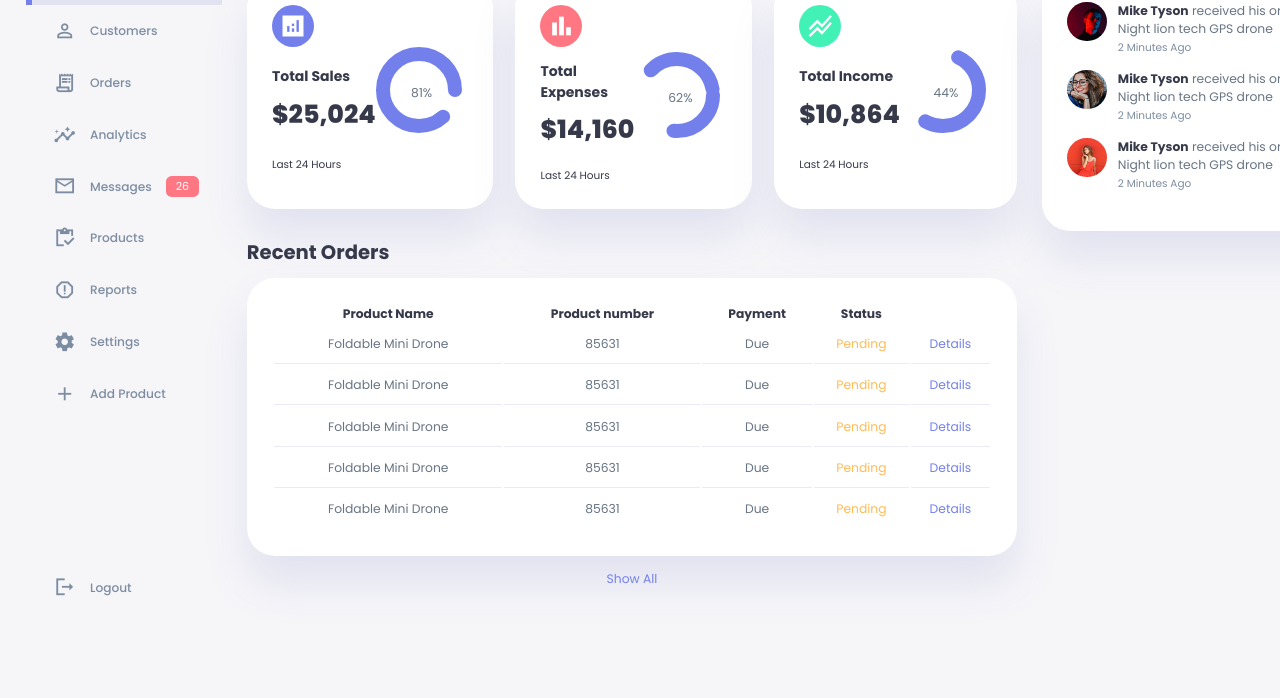
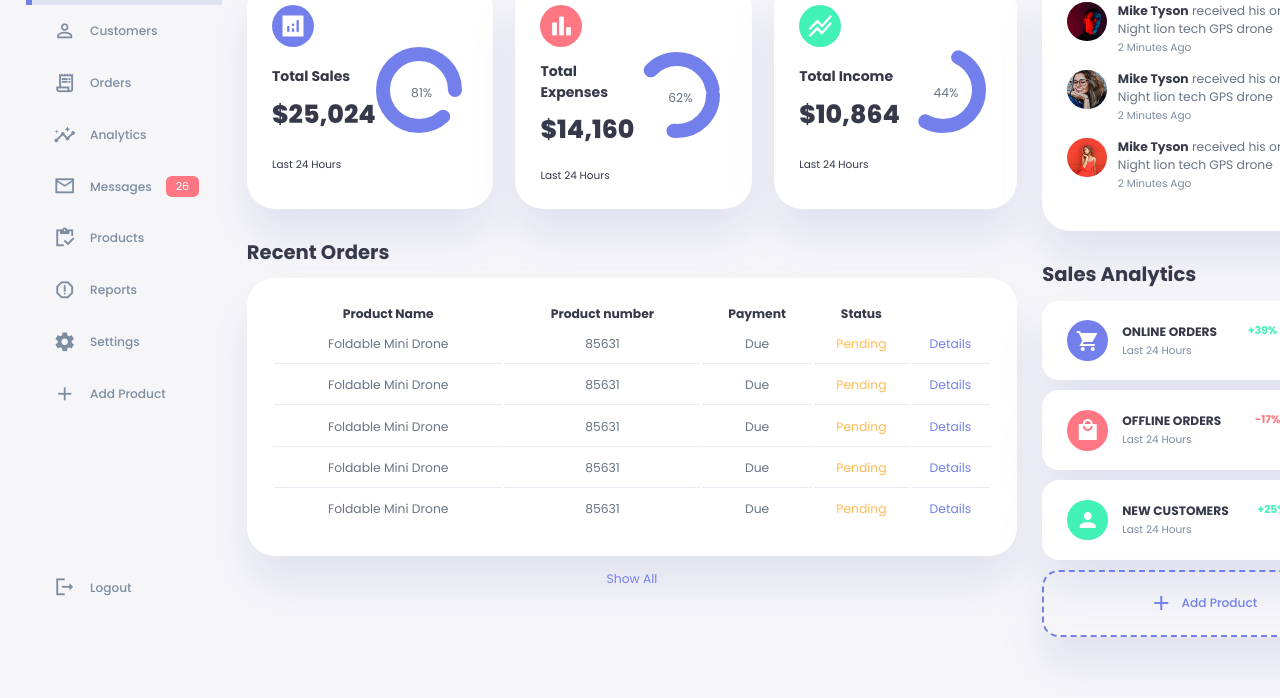
Before and after one commit to aorb93/Bootstrap, a website: page 2.-Dashboard/index.html in a window 1280 px wide. Shown: the part 138-836 px from the top of the page. Drawn offline with nearby package versions, Linux system fonts and the light colour scheme.

Commit message:
analytics

```diff
--- a/2.-Dashboard/index.html
+++ b/2.-Dashboard/index.html
@@ -238,6 +238,55 @@
 					</div>
 				</div>
 			</div>
+			<!-- END OF RECENT UPDATES -->
+			<div class="sales-analytics">
+				<h2>Sales Analytics</h2>
+				<div class="item online">
+					<div class="icon">
+						<span class="material-icons-sharp">shopping_cart</span>
+					</div>
+					<div class="right">
+						<div class="info">
+							<h3>ONLINE ORDERS</h3>
+							<small class="text-muted">Last 24 Hours</small>
+						</div>
+						<h5 class="success">+39%</h5>
+						<h3>3849</h3>
+					</div>
+				</div>
+				<div class="item offline">
+					<div class="icon">
+						<span class="material-icons-sharp">local_mall</span>
+					</div>
+					<div class="right">
+						<div class="info">
+							<h3>OFFLINE ORDERS</h3>
+							<small class="text-muted">Last 24 Hours</small>
+						</div>
+						<h5 class="danger">-17%</h5>
+						<h3>1100</h3>
+					</div>
+				</div>
+				<div class="item customers">
+					<div class="icon">
+						<span class="material-icons-sharp">person</span>
+					</div>
+					<div class="right">
+						<div class="info">
+							<h3>NEW CUSTOMERS</h3>
+							<small class="text-muted">Last 24 Hours</small>
+						</div>
+						<h5 class="success">+25%</h5>
+						<h3>849</h3>
+					</div>
+				</div>
+				<div class="item add-product">
+					<div>
+						<span class="material-icons-sharp">add</span>
+						<h3>Add Product</h3>
+					</div>
+				</div>
+			</div>
 		</div>
 	</div>
 </body>
--- a/2.-Dashboard/styles.scss
+++ b/2.-Dashboard/styles.scss
@@ -458,3 +458,72 @@ main .recent-orders a{
     gap: 1rem;
     margin-bottom: 1rem;
 }
+
+/******************** SALES ANALYTICS ********************/
+
+.right .sales-analytics{
+    margin-top: 2rem;
+}
+
+.right .sales-analytics h2{
+    margin-bottom: 0.8rem;
+}
+
+.right .sales-analytics .item{
+    background: var(--color-white);
+    display: flex;
+    align-items: center;
+    gap: 1rem;
+    margin-bottom: 0.7rem;
+    padding: 1.4rem var(--card-padding);
+    border-radius: var(--border-radius-3);
+    box-shadow: var(--box-shadow);
+    transition: all 300ms ease;
+}
+
+.right .sales-analytics .item:hover{
+    box-shadow: none;
+}
+
+.right .sales-analytics .item .right{
+    display: flex;
+    justify-content: space-between;
+    align-items: start;
+    margin: 0;
+    width: 100%;
+}
+
+.right .sales-analytics .item .icon{
+    padding: 0.6rem;
+    color: var(--color-white);
+    border-radius: 50%;
+    background: var(--color-primary);
+    display: flex;
+}
+
+.right .sales-analytics .item.offline .icon{
+    background: var(--color-danger);
+}
+
+.right .sales-analytics .item.customers .icon{
+    background: var(--color-success);
+}
+
+.right .sales-analytics .add-product{
+    background-color: transparent;
+    border: 2px dashed var(--color-primary);
+    color: var(--color-primary);
+    display: flex;
+    align-items: center;
+    justify-content: center;
+}
+
+.right .sales-analytics .add-product div{
+    display: flex;
+    align-items: center;
+    gap: 0.6rem;
+}
+
+.right .sales-analytics .add-product div h3{
+    font-weight: 500;
+}
```
Also changed, not shown: 2.-Dashboard/styles.css, 1 other file.
